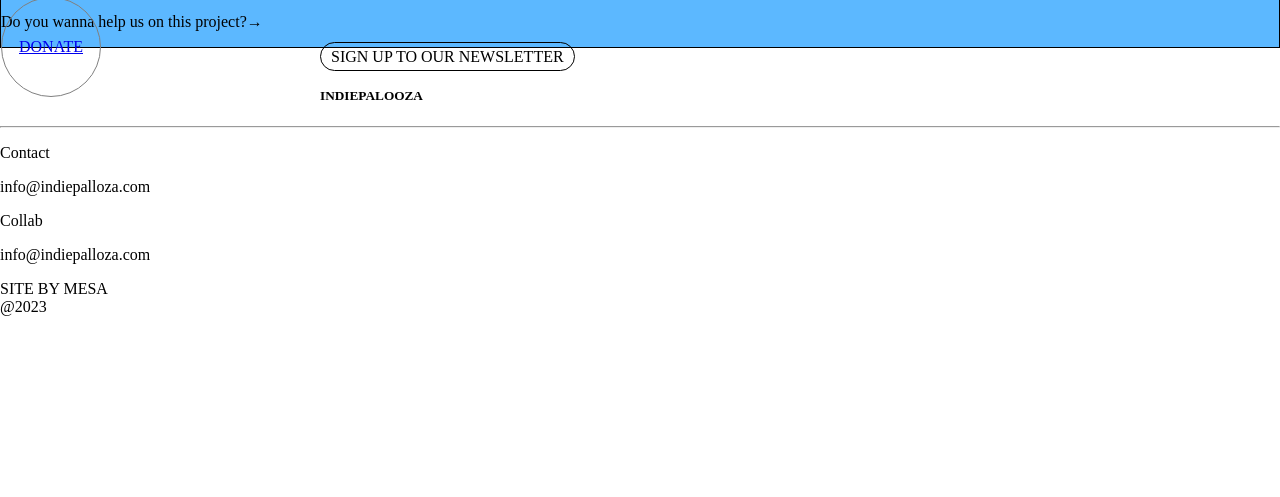
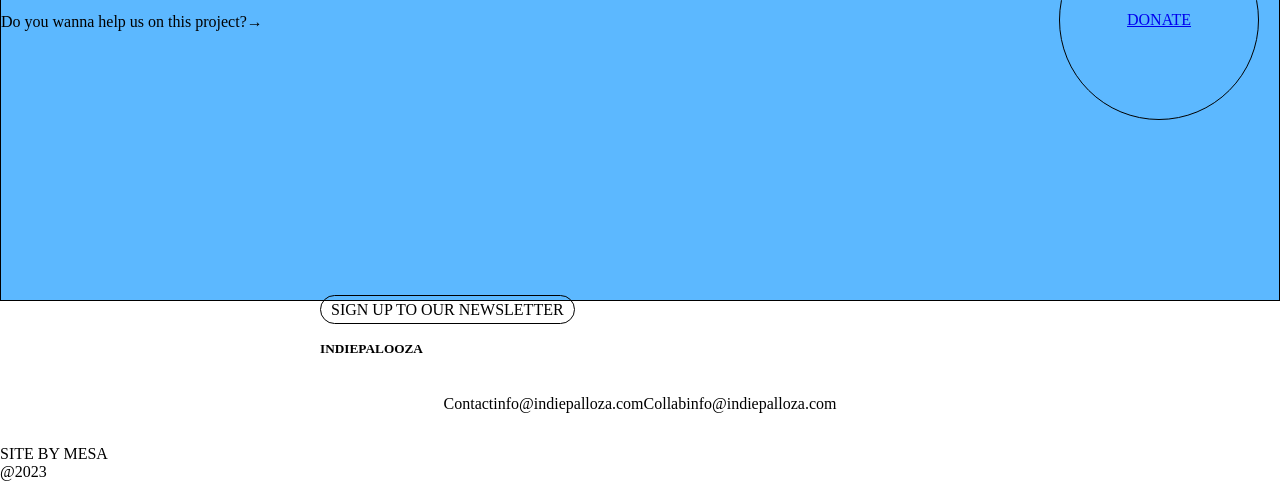
Before and after one commit to spd-master-web/landing-page-Simo98-sketch, a plain HTML site: page index.html in a window 1280 px wide. Shown: the part 461-958 px from the top of the page. Before the commit the page ends 800 px from the top, so only its background shows below. Drawn offline with Linux system fonts and the light colour scheme.

Commit message:
footer commit

```diff
--- a/index.html
+++ b/index.html
@@ -41,11 +41,12 @@
         <a href="#" class="main-link">SIGN UP TO OUR NEWSLETTER</a>
         <h5>INDIEPALOOZA</h5>
       </div>
-      <hr>
+      <div class="second-footer">
       <p>Contact</p>
-      <p>info@indiepalloza.com</p>
-      <p>Collab</p>
-      <p>info@indiepalloza.com</p>
+        <p>info@indiepalloza.com</p>
+        <p>Collab</p>
+        <p>info@indiepalloza.com</p>
+      </div>
       <p>SITE BY MESA <br> &#64;2023</p>
 
     </footer>
--- a/style.css
+++ b/style.css
@@ -41,14 +41,16 @@ nav {
 }
 
 .donate-link {
-  width: 100px;
-  height: 100px;
-  border: 1px solid grey;
+  width: 200px;
+  height: 200px;
+  border: 1px solid black;
   border-radius: 50%;
   display: flex;
   justify-content: center;
   align-items: center;
   position: absolute;
+  top: 20px;
+  right: 20px;
 }
 
 main {
@@ -58,6 +60,7 @@ main {
 
 .first-main {
   position: relative;
+  min-height: 50vh;
 }
 
 h3 {
@@ -75,8 +78,17 @@ h4 {
   flex-direction: row;
 }
 
+footer {
+background-color: white;
+justify-content: center;
+}
 
 .main-footer {
   margin: auto;
   width: 50%;
 }
+
+.second-footer {
+  display: flex;
+  justify-content: center;
+}
```
